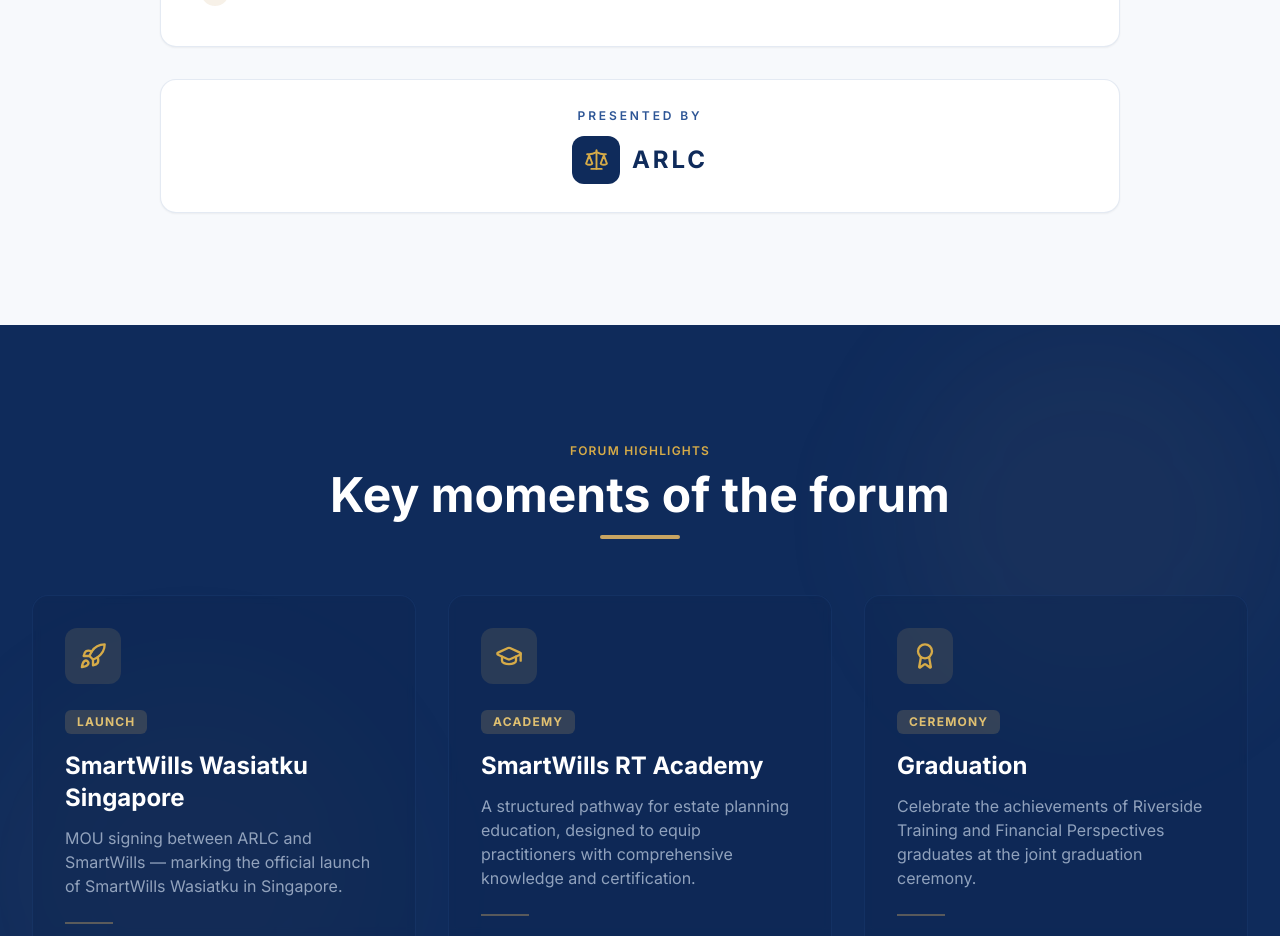
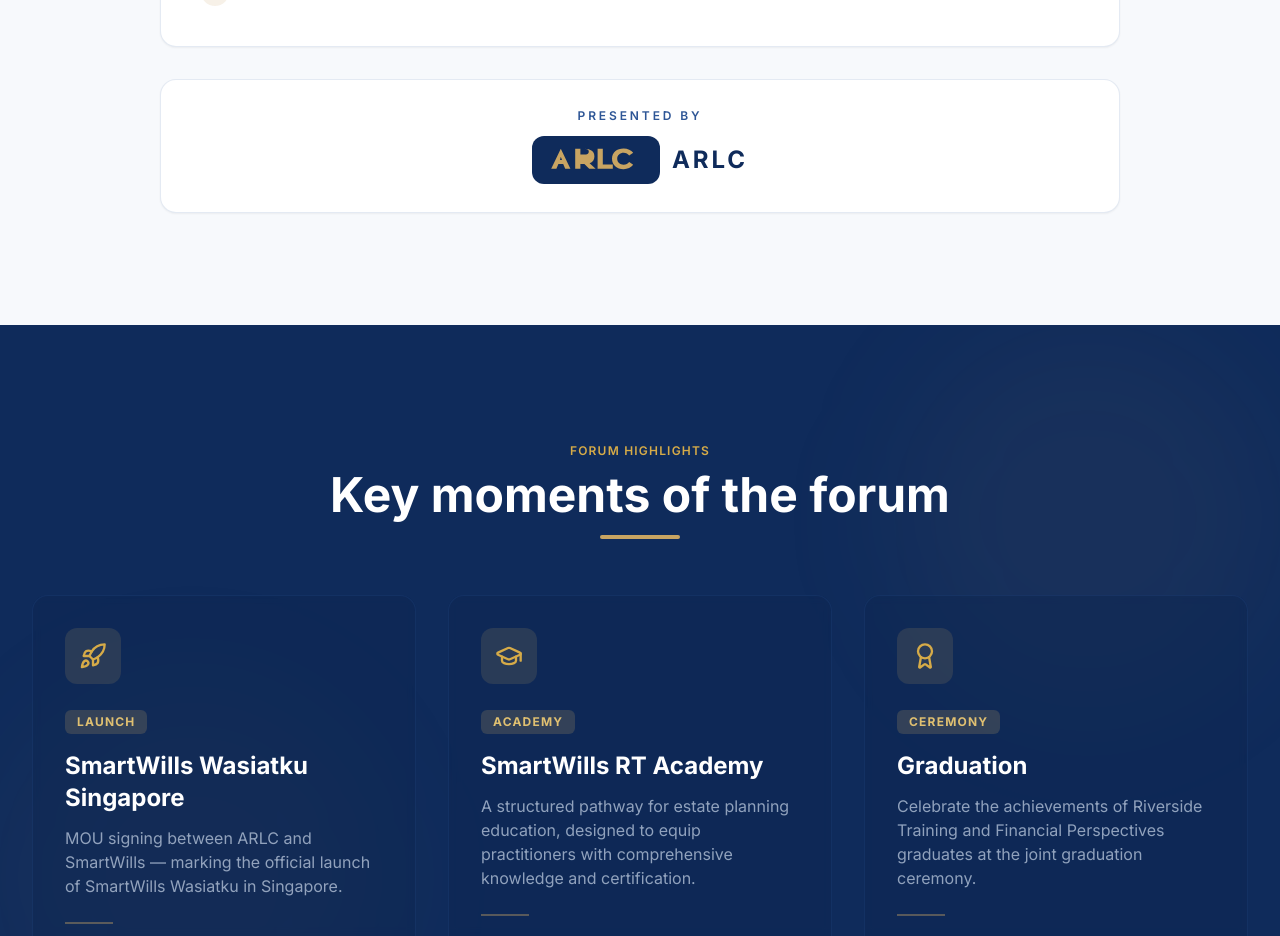
Before and after one commit to yyynnnn24/estate_landing, a React (Vite) app: page / in a window 1280 px wide. Shown: the part 1440-2376 px from the top of the page. Built offline with nearby package versions, Linux system fonts and the light colour scheme.

Commit message:
Update ARLC logo to image asset

```diff
--- a/src/components/About.tsx
+++ b/src/components/About.tsx
@@ -1,4 +1,4 @@
-import { Check, Info, Scale } from 'lucide-react';
+import { Check, Info } from 'lucide-react';
 import SectionReveal from './SectionReveal';
 import { eventInfo, aboutBullets } from '@/data/eventData';
 
@@ -44,9 +44,12 @@ export default function About() {
               Presented by
             </p>
             <div className="flex items-center gap-3">
-              <div className="flex h-12 w-12 items-center justify-center rounded-xl bg-navy-500 text-gold-400">
-                <Scale size={25} strokeWidth={1.8} />
-              </div>
+              {/* Logo image — Replace with the official ARLC logo when available */}
+              <img
+                src="/arlc-logo.svg"
+                alt="ARLC logo"
+                className="h-12 w-32 rounded-xl object-cover"
+              />
               <span className="text-2xl font-bold tracking-[0.12em] text-navy-500">
                 {eventInfo.presentedBy}
               </span>
```
Also changed, not shown: public/arlc-logo.svg (added).
